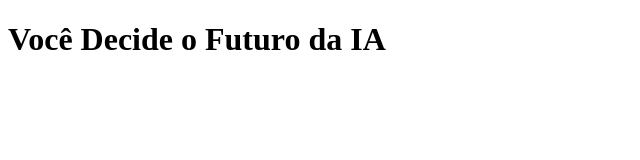
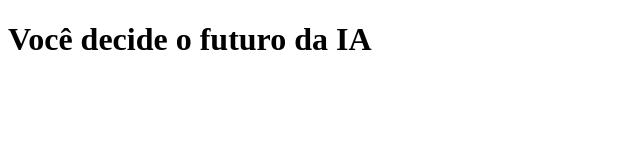
Before and after one commit to karencardoso1/missaoIA2, a plain HTML site: page index.html in a window 1280 px wide. Shown: the whole page, without its empty margins (0-640 px from the left). Drawn offline with Linux system fonts and the light colour scheme.

Commit message:
Update index.html

```diff
--- a/index.html
+++ b/index.html
@@ -2,20 +2,20 @@
 <html lang="pt-br">
 <head>
     <meta charset="UTF-8">
-    <meta http-equiv="X-UA-Compatible" content="IE=edge">
+    <meta http-equiv="X-UA-Compatible" contnt="IE-edge">
     <meta name="viewport" content="width=device-width, initial-scale=1.0">
     <link rel="stylesheet" href="style.css">
-    <title>Você Decide o Futuro da IA</title>
+    <title>Você decide o futuro da IA</title>
 </head>
 <body>
     <div class="caixa-principal">
-        <h1>Você Decide o Futuro da IA</h1>
-    </div class="caixa-perguntas"></div>
-    <div class="caixa-alternativas"></div>
-    <div class="caixa-resultado">
-        <p class="texto-resultado"></p>
+        <h1>Você decide o futuro da IA</h1>
+        <div class="caixa-perguntas"></div>
+        <div class="caixa-alternativas"></div>
+        <div class="caixa-resultado">
+            <p class="texto-resultado"></p>
+        </div>
     </div>
-<script src="script.js"></script>
-
+    <script src="script.js"></script>
 </body>
 </html>
```
